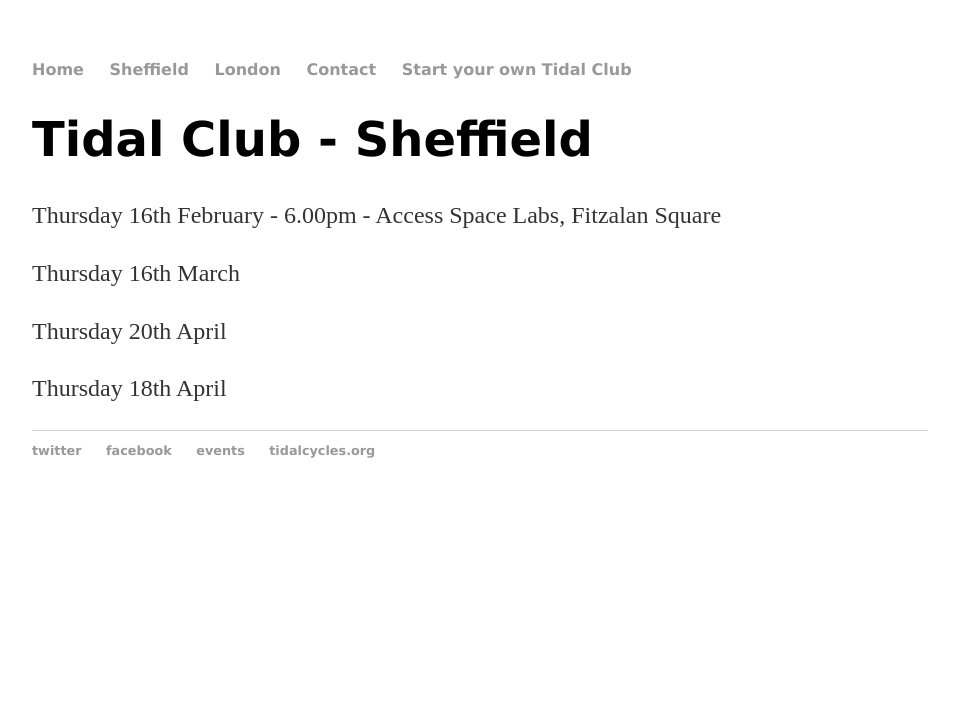
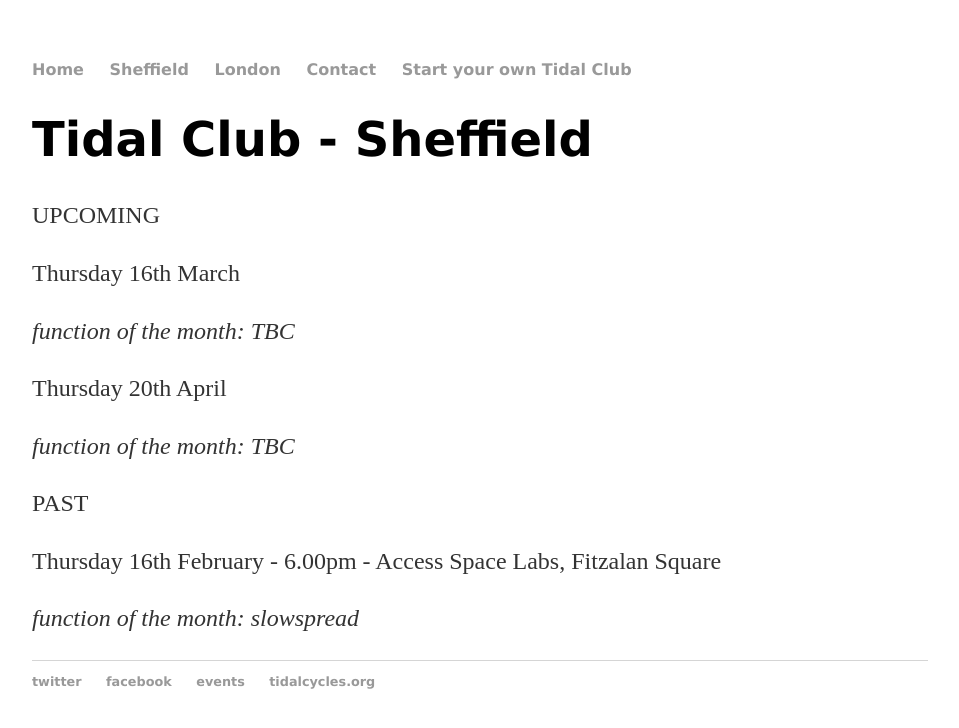
Before and after one commit to tidalclub/tidalclub.github.io, a Jekyll site: the page built from sheffield.html, in a window 1280 px wide. Shown: the top 728 px of the page, without its empty margins (160-1119 px from the left). Built offline with Jekyll 4.4.1, drawn with Linux system fonts in a browser that asks for light colours.

Commit message:
Update sheffield.html

```diff
--- a/sheffield.html
+++ b/sheffield.html
@@ -1,38 +1,17 @@
-<!DOCTYPE html>
-<html>
-	<head>
-		<title>Tidal Club</title>
-		<!-- link to main stylesheet -->
-		<link rel="stylesheet" type="text/css" href="/css/main.css">
-	</head>
-	<body>
-		<nav>
-    		<ul>
-        		<li><a href="/">Home</a></li>
-	        	<li><a href="/sheffield">Sheffield</a></li>
-        		<li><a href="/london">London</a></li>
-        		<li><a href="/contact">Contact</a></li>
-			<li><a href="/start">Start your own Tidal Club</a></li>
-    		</ul>
-		</nav>
-		<div class="container">
+---
+layout: default
+title: Sheffield
+---
     		<div class="blurb">
         		<h1>Tidal Club - Sheffield</h1>
+
+			<p>UPCOMING</p>
+			<p>Thursday 16th March</p>
+			<p><em>function of the month: TBC</em></p>
+			<p>Thursday 20th April</p>
+			<p><em>function of the month: TBC</em></p>
+			<p>PAST</p>
 			<p>Thursday 16th February - 6.00pm - Access Space Labs, Fitzalan Square</p>
-			<p>Thursday 16th March</p>
-			<p>Thursday 20th April</p>
-			<p>Thursday 18th April</p>
+			<p><em>function of the month: slowspread</em></p>
 
 			</div><!-- /.blurb -->
-
-		</div><!-- /.container -->
-		<footer>
-    		<ul>
-        		<li><a href="https://twitter.com/tidalclub">twitter</a></li>
-			<li><a href="https://www.facebook.com/tidalcycles/?fref=ts">facebook</a></li>
-			<li><a href="https://www.picatic.com/team/468">events</a></li>
-			<li><a href="https://tidalcycles.org/">tidalcycles.org</a></li>
-			</ul>
-		</footer>
-	</body>
-</html>
```
